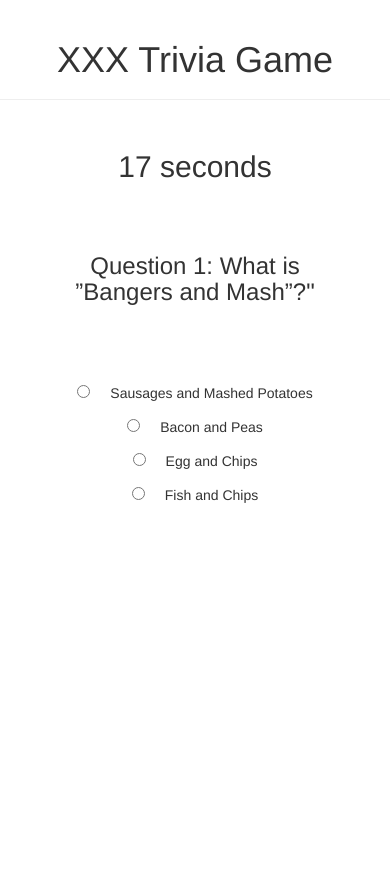
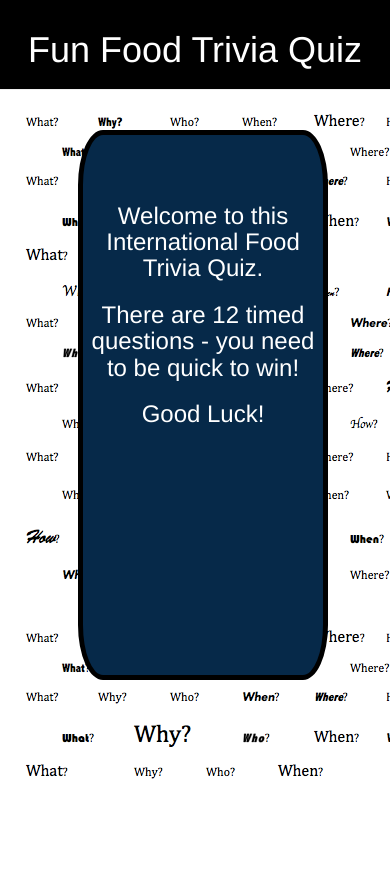
Before and after one commit to FionaHM/TriviaGame, a PHP site: page / in a window 390 px wide. After the commit the page ends 779 px from the top, so only its background shows below. Run offline with PHP 8.4, Linux system fonts and the light colour scheme.

Commit message:
Formatting takes ages - finally done and ready for heroku

```diff
--- /dev/null
+++ b/assets/css/stylenew.css
@@ -0,0 +1,125 @@
+h2, h3{
+      color: white;
+}
+p {
+    line-height: 1;
+    display: inline-block;
+    margin-left: 20px;
+    margin-top: 10px;
+    color: white;
+}
+.title, .page-header{
+  background-color: black;
+  color: white;
+}
+.background {
+  background: url("../images/background.png") repeat;
+  min-height: 700px;
+  padding-left: 20%;
+  padding-right: 20%;
+  padding-top: 40px;
+}
+.hide-initially {
+    display: none;
+}
+.page-header {
+  margin-bottom: 0px;
+  margin-top: 0px;
+  padding-top: 10px;
+}
+.main-content{
+  background-color: #062949;
+  border-radius: 10%;
+  border-color: black;
+  border-width: 5px;
+  border-style: solid;
+  min-height: 550px;
+  min-width: 250px;
+}
+.show-initially {
+  padding-top: 20%;
+  padding-left: 10%
+  padding-right: 10%;
+}
+.wrapper {
+   height:100vh;  /*100% viewport height*/
+   width: 100vw;  /*100% viewport width*/
+   margin: 10 auto;
+}
+.row{
+    margin: 20px;
+    padding: 10px;
+}
+.modal {
+    display: none; /* Hidden by default */
+    position: fixed;
+    color: white;
+    z-index: 100;
+}
+.modal-header {
+    position: absolute;
+    z-index: 100; /* Sit on top */
+    padding-left: 10px;
+    padding-right: 10px;
+    height: 20%;
+    min-height: 75px;
+    background-color: black;
+    border-bottom-width: 1px;
+    border-color: white;
+}
+.modal-body {
+    display: none; /* Hidden by default */
+    position: absolute;
+    z-index: 100; /* Sit on top */
+    padding-top: 20px; /* Location of the box */
+    padding-left: 10px;
+    padding-right: 10px;
+    top: 35%;
+    height: 30%;
+    min-height: 175px;
+    /*overflow: auto;  Enable scroll if needed */
+    background-color: black;
+}
+.modal-content {
+    display: none; /* Hidden by default */
+    position: absolute;
+    top: 50%;
+    left: 23%;
+    bottom: 20%;
+    width: 55%;
+    z-index: 100; /* Sit on top */
+    margin-left: 0px;
+    background-color: black;
+    height: 250px;
+    padding-top: 10%;
+    border-width: 2px;
+    border-color: white;
+}
+#timer{
+  color: red;
+}
+#messages {
+  position: absolute;
+}
+#options {
+  min-width: 50%;
+  text-align: left;
+}
+#yes {
+    display: none; /* Hidden by default */
+    position: absolute;
+    bottom: 40px;
+    left: 33%;
+    z-index: 100;  /*Sit on top */
+    background-color: white;
+    color: black;
+}
+#no {
+    display: none; /* Hidden by default */
+    position: absolute;
+    bottom: 40px;
+    left: 66%;
+    z-index: 100;  /*Sit on top */
+    background-color: white;
+    color: black;
+}
--- a/assets/javascript/app.js
+++ b/assets/javascript/app.js
@@ -2,36 +2,32 @@
 var timerInterval;
 var pauseForMsgDisplay;
 var gameData = {
-	questionData: [['Question 1: What is \”Bangers and Mash\”?"', 'Sausages and Mashed Potatoes', 'Bacon and Peas','Egg and Chips', 'Fish and Chips', '1'],
-				['Question 2: What the Japanese food called \”Gyoza\”?', 'Sushi', 'Dumplings', 'Rice Balls', 'Spiced Cabbage', '2'],
+	questionData: [['Question 1: What are \"Bangers and Mash\"?', 'Sausages and Mashed Potatoes', 'Bacon and Peas','Egg and Chips', 'Fish and Chips', '1'],
+				['Question 2: What is the Japanese food called \"Gyoza\"?', 'Sushi', 'Dumplings', 'Rice Balls', 'Spiced Cabbage', '2'],
 				['Question 3: What is Borscht?', 'Stew', 'Soup', 'Salad', 'Potato Pancakes', '2'],
-				['Question 4: What is the main constituent of the Chinese food \”Porridge\”?', 'Oatmeal', 'Chicken', 'Rice', 'Flour', '3'],
+				['Question 4: What is the main constituent of the Chinese food \"Porridge\"?', 'Oatmeal', 'Chicken', 'Rice', 'Flour', '3'],
 				['Question 5: Irish Stew is made with which ingredients?', 'Beef, Cabbage, Onion, Potatoes', 'Lamb, Carrots, Potato, Onion', 'Corned Beef, Cabbage, Onion,  Potato', 'Chicken, Carrots,  Peas, Potato', '2'],
 				['Question 6: Moon Cakes are traditional for which annual feast?', 'Christmas', 'Halloween', 'Easter', 'Chinese New Year', '4'],
-				['Question 7: Simnel Cake is traditional for which holiday?', 'Christmas', 'St Patrick\"s Day', 'Easter', 'Chinese New Year', '3'],
-				['Question 8: In which traditional cake would you find a ring?', 'Rosca de Reyes', 'Barmbrack', 'Simnel Cake', 'šakotis (Lithuania Layer Cake)', '2'],
+				['Question 7: Simnel Cake is traditional for which holiday?', 'Christmas', 'St Patrick\'s Day', 'Easter', 'Chinese New Year', '3'],
+				['Question 8: In which holiday cake would you find a gold ring?', 'Rosca de Reyes', 'Barmbrack', 'Simnel Cake', 'šakotis (Lithuania Layer Cake)', '2'],
 				['Question 9: What are Mince Pies made of?', 'Beef and onions covered in pastry', 'Fruit based sweet pie covered in pastry', 'Tart apple pie', 'Beef and vegetables covered in pastry', '2'],
-				['Question 10: what is  \”Roti Prata\”?', 'Fish based curry served with rice', 'Chicken curry served with noodles', 'Fried flat bread served with curry', 'Boiled beef and rice wrapped in banana leaf ', '3'],
+				['Question 10: what is  \"Roti Prata\"?', 'Fish based curry served with rice', 'Chicken curry served with noodles', 'Fried flat bread served with curry sauce', 'Beef and rice wrapped in banana leaf ', '3'],
 				['Question 11: Where does the dish Bibimbap originate?', 'Ukraine', 'Korea', 'Singapore', 'India ', '2'],
-				['Question 12: In what county in Ireland would does the potato pancake called \”Boxty\” originate?', 'Dublin', 'Limerick', 'Galway', 'Donegal', '1']],
-
-
-	// questionData: [["question 1 ", "q1 option 1", "q1 option 2", "q1 option 3", "q1 option 4", "1"],
-	// ["question 2 ", "q2 option 1", "q2 option 2", "q2 option 3", "q2 option 4", "2"],
-	// ["question 3 ", "q3 option 1", "q3 option 2", "q3 option 3", "q3 option 4", "3"],
-	// ["question 4 ", "q4 option 1", "q4 option 2", "q4 option 3", "q4 option 4", "4"]],
+				['Question 12: In which county in Ireland does the potato pancake called \"Boxty\" originate?', 'Dublin', 'Limerick', 'Galway', 'Donegal', '1']],
 	currentQuestion:  0,
 	timeoutInterval: 20,
 	answerSelected: false,
 
-	// pass in the current question number to display the correct timer data to the user.
+
+
+
+
 	startTimer: function(){
 	    //display initial time
 		$('#timer').html('<h2>' + gameData.timeoutInterval + ' seconds </h2>');
 		// call the countdown function every second
 	    timerInterval = setInterval(this.countDown, 1000);
 	},
-
 
     // The decremeent function.
     countDown: function(){
@@ -42,7 +38,6 @@ var gameData = {
          gameData.timeoutInterval--;
         // Show the number in the #timer tag.
         $('#timer').html('<h2>' + gameData.timeoutInterval + ' seconds </h2>');
-
 
         // Once number hits zero...
         if (gameData.timeoutInterval === 0){
@@ -56,6 +51,7 @@ var gameData = {
         }
     },
 
+    // pass in the current question number to display the correct timer data to the user
 	displayGameData: function(){
 			// cannot use 'this' here either as it otherwise it fails when it is being called by setTimeout method
 			// console.log(this);
@@ -63,6 +59,7 @@ var gameData = {
 			var j = 1;
 			var buttonSelected = false;
 			gameData.answerSelected = false;
+			// playQuiz.gameOver = false;
             $('.hide-initially').show();
     		$('.show-initially').hide();
 			// clear this options div between questions.
@@ -81,7 +78,7 @@ var gameData = {
 			// add the onclick event - I tried adding in the $('document').ready section but the event gets dropped when the page is reset - this way
 			// it is attached to the radioButtons each time they are generated.
 			// User only gets one chance to answer
-			console.log(buttonSelected);
+			// console.log(buttonSelected);
 				$('.radioButton').on('click', function(){
 					if(!buttonSelected){
 
@@ -90,11 +87,6 @@ var gameData = {
 					    gameData.selectOption();
 					}
 				});
-				// if ( buttonSelected ){  // dont allow user to click any more options
-				// 	$(':radio,:checkbox').click(function(){
-				// 	    return false;
-				// 	});
-				// }
 
 			//  reset the interval and start the timer
 			gameData.timeoutInterval = 20;
@@ -121,6 +113,7 @@ var gameData = {
 		   	$('#yes').on('click', function() {
 		   		if ( clickedVal === null ) {  // don't allow the buttons to be selected more than once
 			   		clickedVal = $('#yes').val();
+			   		playQuiz.gameOver = false;
 			   		gameData.quizReset();
 				}
 			});
@@ -129,13 +122,17 @@ var gameData = {
             		clickedVal = $('#no').val();
 		   			$('#messages').html('<p><Thank You for playing.</p><br><p>Have a nice day!</p>');
 		   			// wait a while and restart anyway
-		   			pauseForMsgDisplay = setTimeout(gameData.quizReset,  1000 * 10);
+		   			playQuiz.gameOver = true;
+		   			console.log(playQuiz.gameOver, "value in no function");
+		   			pauseForMsgDisplay = setTimeout(gameData.quizReset,  1000 * 5);
+
             	}
 		    });
 		    // nothing clicked
 		    if (!clickedVal){
 		    	//pause a bit and restart anyway
-		    	pauseForMsgDisplay = setTimeout(gameData.quizReset,  1000 * 10);
+		    	playQuiz.gameOver = true;
+		    	pauseForMsgDisplay = setTimeout(gameData.quizReset,  1000 * 5);
 		    }
 	   	},
 
@@ -152,8 +149,21 @@ var gameData = {
 			playQuiz.userCorrectAnswers =  0;
 			playQuiz.userIncorrectAnswers =  0;
 			playQuiz.totalQuestionsAsked =  0;
+            console.log( playQuiz.gameOver , 'value in reset function')
+			if ( playQuiz.gameOver === false ){
 	   			// reload the game
 				gameData.displayGameData();
+
+	   		}
+	   		else {
+	   			$('.show-initially').show();
+	   			$('.hide-initially').hide();
+	   			// reset flag to false.
+	   			playQuiz.gameOver = false;
+	   		    setTimeout(gameData.displayGameData, 1000 * 8);
+
+	   		}
+
 	   	}
 
 }; // end object
@@ -164,37 +174,45 @@ var playQuiz = {
 	userCorrectAnswers: 0,
 	userIncorrectAnswers: 0,
 	totalQuestionsAsked: 0,
+	gameOver: false,
+
 
 	verifyAnswer: function(){
 		var answerNumber = "";
 		var correctAnswer = "";
 		// if no answer selected (timeout) then set the array id of the answer to -1, valid options are 1 to 4
-		console.log(gameData.answerSelected);
-		console.log(gameData.questionData[gameData.currentQuestion][5]);
+
 		if (gameData.answerSelected === false){
 			this.currentUserAnswer  = "-1";
 		}
 		// convert the string to an integer for use as array index
 		answerNumber = parseInt(this.currentUserAnswer);
+		correctAnswer = gameData.questionData[gameData.currentQuestion][5];
 		// check if this is the correct answer
-		console.log('value of !gameData.answerSelected ' + !gameData.answerSelected);
-		console.log("current user answer" + this.currentUserAnswer);
-		console.log("store  answer" + gameData.questionData[gameData.currentQuestion][5]);
-		if (this.currentUserAnswer === gameData.questionData[gameData.currentQuestion][5]){
+		if (this.currentUserAnswer === correctAnswer ){
 			$('.modal').show();
 			$('#info-message-title').html('Correct Answer!');
-			$('#messages').html('<p> You correctly answered ' + gameData.questionData[gameData.currentQuestion][answerNumber] + '</p><br><p> Contragulations! </p>');
+			$('#messages').html('<p> You correctly answered ' + gameData.questionData[gameData.currentQuestion][answerNumber] + '</p><br><p> Congratulations! </p>');
 
 			// increment the quiz counters
 			this.userCorrectAnswers++;
 			this.totalQuestionsAsked++;
 			pauseForMsgDisplay = setTimeout(playQuiz.continueQuiz, 3 * 1000);
 		}
-		else {
-			correctAnswer = gameData.questionData[gameData.currentQuestion][5];
+		else if (answerNumber > 0) {
+
 			$('.modal').show();
 			$('#info-message-title').html('Incorrect Answer!');
 			$('#messages').html("<br><p> The correct answer is: </p><br><p> " + gameData.questionData[gameData.currentQuestion][correctAnswer] + '</p>');
+	        this.userIncorrectAnswers++;
+			this.totalQuestionsAsked++;
+			pauseForMsgDisplay = setTimeout(playQuiz.continueQuiz, 3 * 1000);
+		}
+		else  {
+			$('.modal').show();
+			$('#info-message-title').html('No Answer Provided!');
+			$('#messages').html('<br><p> Please select an option before time runs out.</p><br>');
+			$('#messages').append('<br><p> The correct answer is: </p><br><p>' + gameData.questionData[gameData.currentQuestion][correctAnswer] + '</p>');
 	        this.userIncorrectAnswers++;
 			this.totalQuestionsAsked++;
 			pauseForMsgDisplay = setTimeout(playQuiz.continueQuiz, 3 * 1000);
@@ -214,44 +232,23 @@ var playQuiz = {
 		}
 		else {
 			//display end of game message and scores
+
 			$('.modal').show();
 		    $('#info-message-title').html('Score');
 			$('#messages').html('<p> You got ' + playQuiz.userCorrectAnswers + ' questions correct out of ' + playQuiz.totalQuestionsAsked + ' total questions.</p>');
-			//pauseForMsgDisplay = setTimeout(gameData.quizReset,  1000 * 5);  // this should be an OPTION to restart game
-			// clearTimeout(pauseForMsgDisplay);
-			// When the user clicks on <span> (x), close the modal
-			// $('#messages').append('Would you like to restart the game?');
-		 //   	$('#yes').on('click', function() {
-		 //   	    gameData.quizReset;
-			// 	// pauseForMsgDisplay = setTimeout(gameData.quizReset,  1000 * 5);
-			// 	$('.modal-buttons').hide();
-			// });
-		 //    $('#no').on('click', function() {
-			// 	$('#messages').html('Game Over!');
-			// 	$('#messages').append('Thank You for playing');
-			//     // waits a bit and restarts anyway?
-			// 	pauseForMsgDisplay = setTimeout(gameData.quizReset,  1000 * 5);
-			// });
+			if ( playQuiz.userCorrectAnswers === playQuiz.totalQuestionsAsked ){
+				$('#messages').append('<p> You got all the questions correct! Wow - great job! </p>');
+			}
 			pauseForMsgDisplay = setTimeout(gameData.goNoGoDecision,  1000 * 3);
 		}
 
-	},
-
-
-	hideMsg: function(){
-		// this function is required to be called by setTimeout function as it expects a function as the first argument.
-		$('.modal').hide();
-		// clearTimeout(pauseForMsgDisplay);
-
 	}
-
 
 }
 
 $('document').ready(function(){
-	// start the game after 5 secs
-	// $('.hide-initially').hide();
-	setTimeout(gameData.displayGameData, 1000 * 3);
-	// gameData.init();
+	// start the game
+
+	setTimeout(gameData.displayGameData, 1000 * 8);
 
 })
--- a/index.html
+++ b/index.html
@@ -3,76 +3,65 @@
 <head>
 
     <meta charset="UTF-8">
-    <title>Trivia Game</title>
+    <title>Trivia Quiz</title>
     <script src="https://code.jquery.com/jquery-2.2.3.js" integrity="sha256-laXWtGydpwqJ8JA+X9x2miwmaiKhn8tVmOVEigRNtP4=" crossorigin="anonymous"></script>
     <!-- Latest compiled and minified CSS -->
 	<link rel="stylesheet" href="https://maxcdn.bootstrapcdn.com/bootstrap/3.3.7/css/bootstrap.min.css" integrity="sha384-BVYiiSIFeK1dGmJRAkycuHAHRg32OmUcww7on3RYdg4Va+PmSTsz/K68vbdEjh4u" crossorigin="anonymous">
 	<!-- <link type="text/css" rel="stylesheet" href="assets/css/reset.css"> -->
-	<link type="text/css" rel="stylesheet" href="assets/css/style.css">
+	<link type="text/css" rel="stylesheet" href="assets/css/stylenew.css">
 
 </head>
 <body>
 <script type="text/javascript" src="assets/javascript/app.js"></script>
 <div class="wrapper">
 	<div class="page-header text-center">
-		<h1> XXX  Trivia Game </h1>
+		    <h1 class="title"> Fun Food Trivia Quiz </h1>
 	</div>
-
+	<div class="background">
+		<div class="main-content">
 			<div class="show-initially text-center">
-	Write a bit about the game....
+			<h3>Welcome to this International Food Trivia Quiz.</h3>
+			<h3>There are 12 timed questions - you need to be quick to win!</h3>
+			<h3>Good Luck!</h3>
+			</div>
+			<div class="hide-initially"></div>
+			<!-- new row -->
+			<div class="row">
+				<div class="col-md-12 text-center hide-initially">
+					<h2>Time Remaining <div id="timer" class="hide-initially">20 seconds</div></h2>
 
 				</div>
-
-
-	<div class="hide-initially"></div>
-	<div class="row">
-		<div class="col-md-12 text-center"">
-			<div id="timer" class="hide-initially"><h2>20 seconds</h2></div>
 			</div>
-	</div>
+			<!-- new row -->
 			<div class="row">
 				<div class="col-md-12 text-center">
 					<div id="question" class="hide-initially"></div>
 				</div>
 			</div>
+			<!-- new row -->
 			<div class="row">
-		<div class="col-md-4"></div>
-		<div class="col-md-4 text-center"">
+				<!-- <div class="col-md-4 text-center"></div> -->
+				<div class="col-xs-12 col-md-12 text-center">
 					<div id="options" class="hide-initially"></div>
 				</div>
-		<div class="col-md-4"></div>
+				<!-- <div class="col-md-2 text-center"></div> -->
 			</div>
-
-<!--
-		<div class="modal">
-			<div id="messages" class="modal"></div>
-		</div> -->
-
 			<!-- Modal content -->
-	<div class="modal">
+			<div class="modal modal-content">
+			<!-- modal header -->
 			  <div class="modal text-center modal-header">
 			       <h3 id="info-message-title">User Information</h3>
 			  </div>
+			  <!-- modal body -->
 			  <div class="modal modal-body">
-	    <p class="modal modal-content text-center" id="messages"></p>
+			    <p class="modal text-center" id="messages"></p>
 			    <button class="modal-buttons" id="yes" value="yes">YES</button>  <button class="modal-buttons" id="no" value="no">NO</button>
 			  </div>
 
 			</div>
-
-
-
-
-
-
-
-
-
- </div>
-
-
-
-
+		</div><!--  end of main content div	 -->
+    </div>  <!-- end of background div -->
+ </div> <!--  end of wrapper div -->
 
 </body>
 </html>
```
Also changed, not shown: assets/css/style.css (+56 -3 lines), assets/images/background.png (added). Lines whose indentation alone changed are shown as unchanged.
